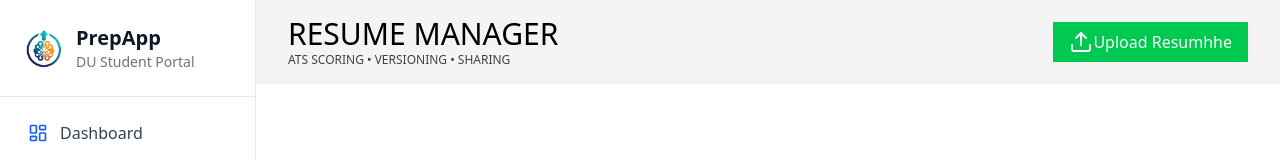
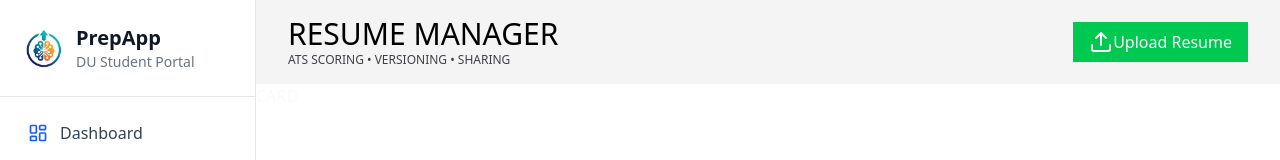
Before and after one commit to vinitvijal/PrepApp---AI, a Next.js app: page /resume-manager in a window 1280 px wide. Shown: the top 160 px of the page. Built offline with nearby package versions, Linux system fonts and the light colour scheme; no server answers.

Commit message:
Card Started

```diff
--- a/app/(home)/resume-manager/page.tsx
+++ b/app/(home)/resume-manager/page.tsx
@@ -1,3 +1,4 @@
+import ResumeCard from '@/app/components/ResumeCard'
 import { Upload } from 'lucide-react'
 import React from 'react'
 
@@ -5,8 +6,15 @@ function page() {
   return (
     <main className=' h-screen bg-white'>
       <Header/>
+      <section>
+        <ResumeCard/>
+      </section>
     </main>
   )
+
+
+
+
 
   function Header() {
     return <header className=' w-full flex flex-col md:flex-row md:justify-between items-center px-8  py-4 bg-zinc-100'>
@@ -15,7 +23,7 @@ function page() {
         <p className=' text-zinc-700 text-xs'>ATS SCORING • VERSIONING • SHARING</p>
       </div>
       <div>
-        <button className=' bg-green-500 py-2 px-4 flex'><Upload /> Upload Resumhhe</button>
+        <button className=' bg-green-500 py-2 px-4 flex'><Upload /> Upload Resume</button>
       </div>
     </header>
   }
--- /dev/null
+++ b/app/components/ResumeCard.tsx
@@ -0,0 +1,11 @@
+import React from 'react'
+
+function ResumeCard() {
+  return (
+    <div>
+      CARD
+    </div>
+  )
+}
+
+export default ResumeCard
```
